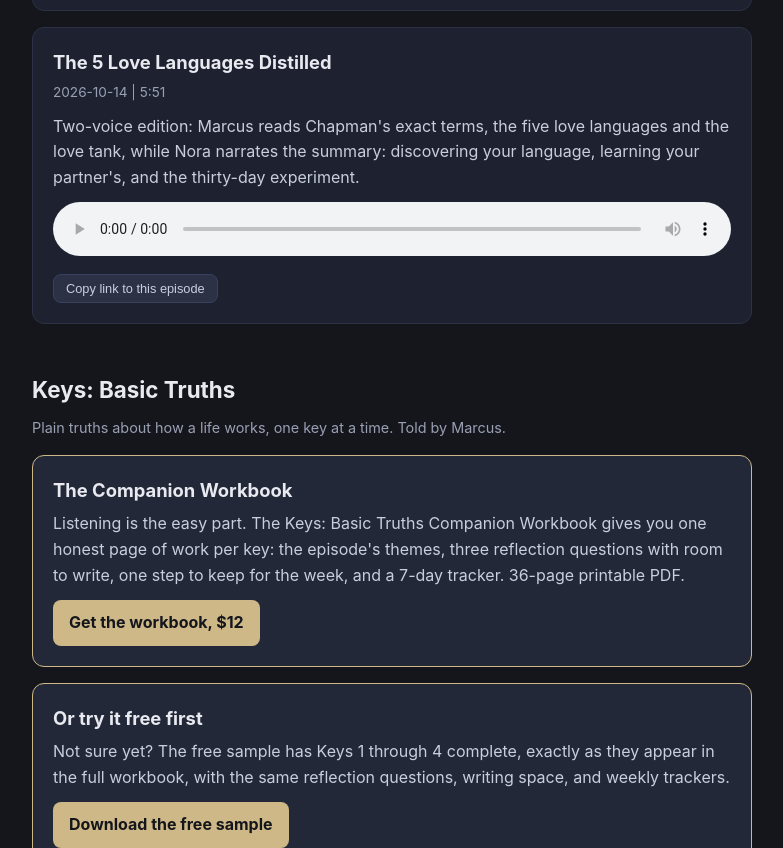
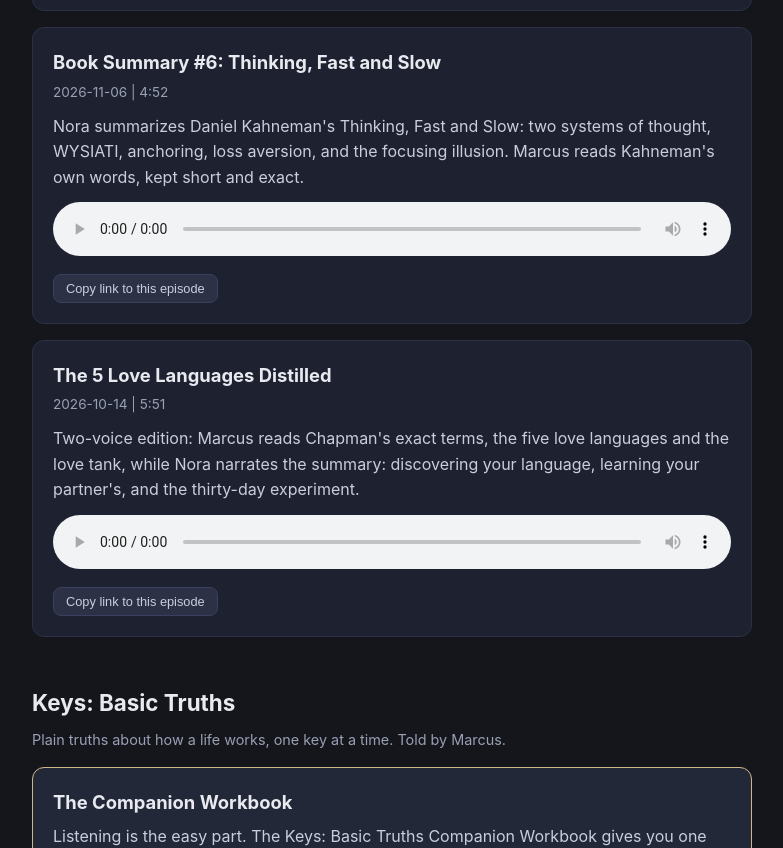
Before and after one commit to NJShell2/podcasts, a plain HTML site: page index.html in a window 1280 px wide. Shown: the part 2095-2943 px from the top of the page, without its empty margins (248-1031 px from the left). Drawn offline with Linux system fonts and the light colour scheme.

Commit message:
Add Book Summary #6: Thinking, Fast and Slow

```diff
--- a/index.html
+++ b/index.html
@@ -82,6 +82,7 @@ const CATS = [
     {"title":"Book Summary #3: The 21 Irreplaceable Laws of Leadership","date":"2026-11-04","duration":"5:38","desc":"Nora summarizes John C. Maxwell's leadership classic: the Lid, influence, trust, the inner circle, priorities, and legacy. Marcus reads Maxwell's own words, kept short and exact.","file":"episodes/book-summary-3-the-21-irreplaceable-laws-of-leadership-2026-11-04.mp3"},
     {"title":"Book Summary #4: The Effective Executive","date":"2026-11-04","duration":"5:36","desc":"Nora summarizes Peter Drucker's 1967 classic: know your time, focus on contribution, build on strength, first things first, and effective decisions. Marcus reads Drucker's own words, kept short and exact.","file":"episodes/book-summary-4-the-effective-executive-2026-11-04.mp3"},
     {"title":"Book Summary #5: Atomic Habits","date":"2026-11-04","duration":"5:09","desc":"Nora summarizes James Clear's Atomic Habits: compounding small habits, identity over outcomes, the four laws, and never miss twice. Marcus reads Clear's own words, kept short and exact.","file":"episodes/book-summary-5-atomic-habits-2026-11-04.mp3"},
+    {"title":"Book Summary #6: Thinking, Fast and Slow","date":"2026-11-06","duration":"4:52","desc":"Nora summarizes Daniel Kahneman's Thinking, Fast and Slow: two systems of thought, WYSIATI, anchoring, loss aversion, and the focusing illusion. Marcus reads Kahneman's own words, kept short and exact.","file":"episodes/book-summary-6-thinking-fast-and-slow-2026-11-06.mp3"},
     {"title":"The 5 Love Languages Distilled","date":"2026-10-14","duration":"5:51","desc":"Two-voice edition: Marcus reads Chapman's exact terms, the five love languages and the love tank, while Nora narrates the summary: discovering your language, learning your partner's, and the thirty-day experiment.","file":"episodes/the-5-love-languages-distilled-2026-10-14.mp3"}
   ] },
   { key: "keys", title: "Keys: Basic Truths", blurb: "Plain truths about how a life works, one key at a time. Told by Marcus.", promo: { title: "The Companion Workbook", text: "Listening is the easy part. The Keys: Basic Truths Companion Workbook gives you one honest page of work per key: the episode's themes, three reflection questions with room to write, one step to keep for the week, and a 7-day tracker. 36-page printable PDF.", url: "https://payhip.com/b/LVkme", cta: "Get the workbook, $12" }, promo2: { title: "Or try it free first", text: "Not sure yet? The free sample has Keys 1 through 4 complete, exactly as they appear in the full workbook, with the same reflection questions, writing space, and weekly trackers.", url: "https://payhip.com/buy?s=1&cart_links%5B%5D=w3OEW&qty%5Bw3OEW%5D=1", cta: "Download the free sample" }, promo3: { title: "The One Year Planner", text: "A full year with the Keys: 52 weekly planner pages, one Key per week with its heart in one line, top three priorities, a line for each day, one small step on purpose, and a weekend reflection. Weeks 33 to 52 go deeper in Round Two.", url: "https://payhip.com/b/50vsA", cta: "Get the planner, $15" }, episodes: [
```
